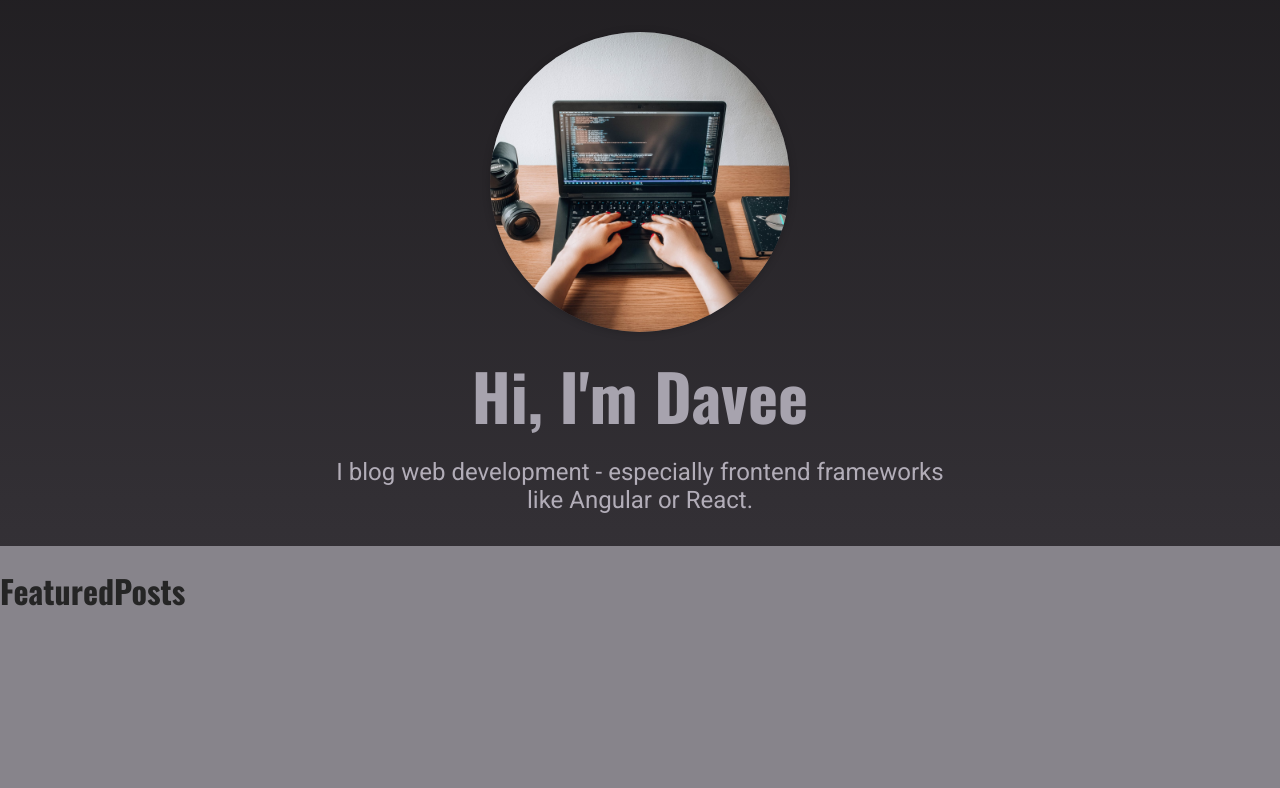
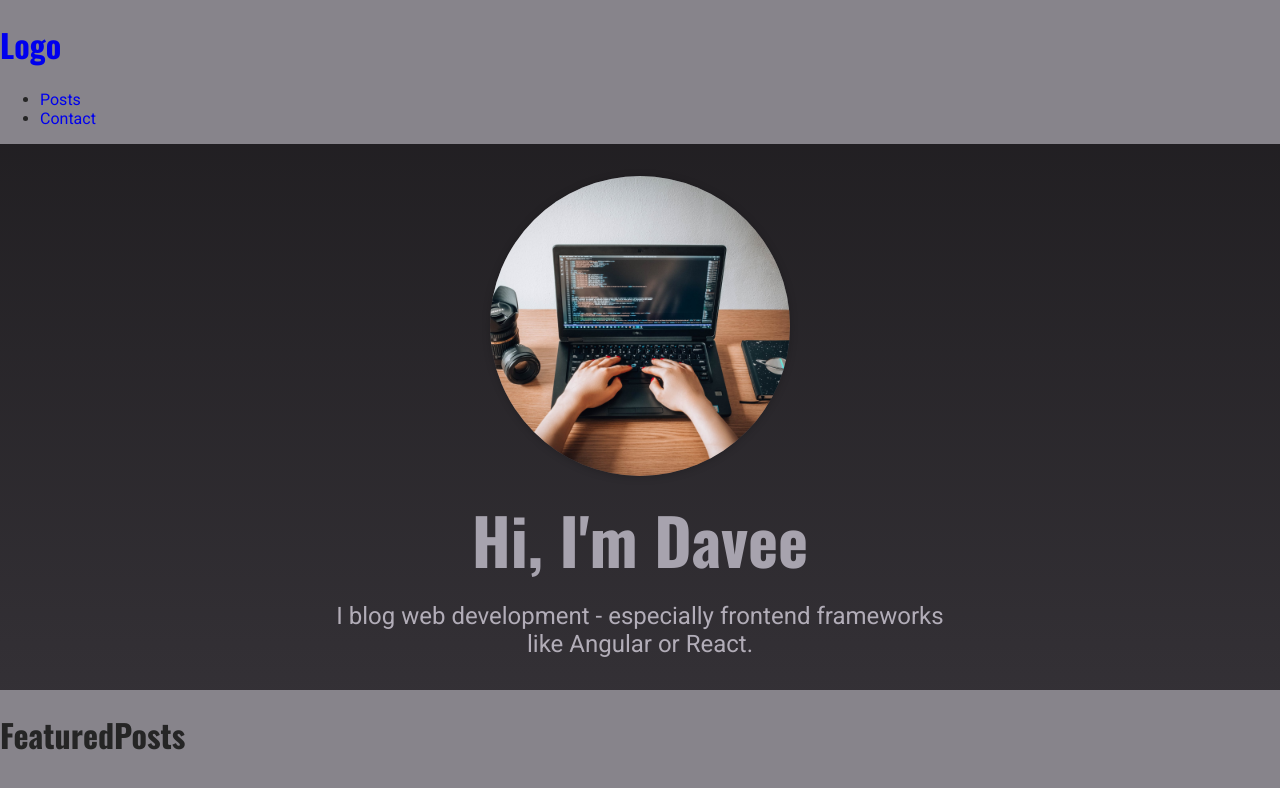
Before and after one commit to DavidBarcenas/nextjs-exercises, a Next.js app in the folder blog-workshop/: page / in a window 1280 px wide. Shown: the top 788 px of the page. Built offline with nearby package versions, Linux system fonts and the light colour scheme.

Commit message:
create layout and navigation component

```diff
--- /dev/null
+++ b/blog-workshop/components/layout/layout.js
@@ -0,0 +1,12 @@
+import MainNavigation from "./main-navigation";
+
+function Layout(props) {
+  return (
+    <>
+      <MainNavigation />
+      <main>{props.children}</main>
+    </>
+  );
+}
+
+export default Layout;
--- /dev/null
+++ b/blog-workshop/components/layout/logo.js
@@ -0,0 +1,7 @@
+function Logo() {
+  return (
+    <h1>Logo</h1>
+  );
+}
+
+export default Logo;
--- /dev/null
+++ b/blog-workshop/components/layout/main-navigation.js
@@ -0,0 +1,23 @@
+import Link from 'next/link'
+
+import Logo from './logo';
+
+function MainNavigation() {
+  return (
+    <header>
+      <Link href="/">
+        <a>
+          <Logo />
+        </a>
+      </Link>
+      <nav>
+        <ul>
+          <li><Link href="/posts">Posts</Link></li>
+          <li><Link href="/contact">Contact</Link></li>
+        </ul>
+      </nav>
+    </header>
+  );
+}
+
+export default MainNavigation;
--- a/blog-workshop/pages/_app.js
+++ b/blog-workshop/pages/_app.js
@@ -1,7 +1,12 @@
+import Layout from '../components/layout/layout'
 import '../styles/globals.css'
 
 function MyApp({ Component, pageProps }) {
-  return <Component {...pageProps} />
+  return (
+    <Layout>
+      <Component {...pageProps} />
+    </Layout>
+  )
 }
 
 export default MyApp
```
